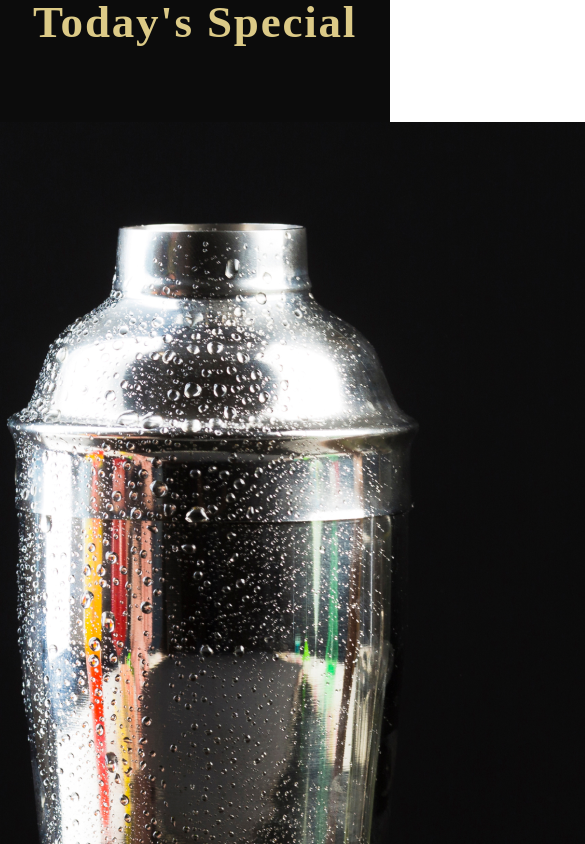
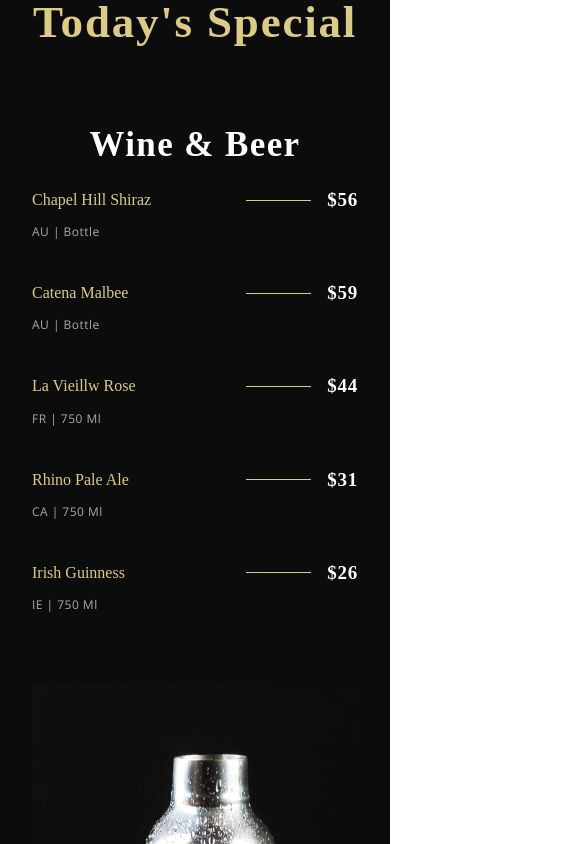
Before and after one commit to Eldor-dev/Restaurant-project, a React (Create React App) app: page / in a window 390 px wide. Shown: the part 3560-4404 px from the top of the page, 585 px wide, since content can reach past the window. Built offline with nearby package versions, Linux system fonts and the light colour scheme; a web font is replaced by a local one.

Commit message:
restaurant project

```diff
--- a/src/components/Menuitem/MenuItem.css
+++ b/src/components/Menuitem/MenuItem.css
@@ -11,3 +11,25 @@
   justify-content: space-between;
   align-items: center;
 }
+
+.app__menuitem-sub {
+  width: 100%;
+  margin-top: 0.2rem;
+}
+
+.app__menuitem-name {
+  flex: 1;
+}
+
+.app__menuitem-dash {
+  width: 20%;
+  height: 1px;
+  background: var(--color-golden);
+  margin: 0 1rem;
+}
+
+.app__menuitem-price {
+  display: flex;
+  justify-content: flex-end;
+  align-items: flex-end;
+}
--- a/src/components/Menuitem/MenuItem.jsx
+++ b/src/components/Menuitem/MenuItem.jsx
@@ -15,12 +15,11 @@
       <div className="app__menuitem-price">
         <p className="p__cormorant">{price}</p>
       </div>
-
-      <div className="app__menuitem-sub">
-        <p className="p__opensans" style={{ color: "#AAA" }}>
-          {tags}
-        </p>
-      </div>
+    </div>
+    <div className="app__menuitem-sub">
+      <p className="p__opensans" style={{ color: "#AAA" }}>
+        {tags}
+      </p>
     </div>
   </div>
 );
--- a/src/container/Menu/SpecialMenu.css
+++ b/src/container/Menu/SpecialMenu.css
@@ -16,3 +16,66 @@
   align-items: flex-start;
   flex-direction: row;
 }
+
+.app__specialMenu-menu_heading {
+  font-family: var(--font-base);
+  font-weight: 600;
+  font-size: 45px;
+  line-height: 58.5px;
+  letter-spacing: 0.04em;
+  color: var(--color-white);
+}
+
+.app__specialMenu-menu_wine,
+.app__specialMenu-menu_cocktails {
+  flex: 1;
+  flex-direction: column;
+  width: 100%;
+}
+
+.app__specialMenu-menu_img {
+  width: 410px;
+  margin: 0 2rem;
+}
+
+.app__specialMenu-menu_img img {
+  width: 100%;
+  height: auto;
+}
+
+.app__specialMenu-menu_items {
+  display: flex;
+  flex-direction: column;
+  width: 100%;
+}
+
+@media screen and (max-width: 2000px) {
+  .app__specialMenu-menu_img {
+    width: 650px;
+  }
+
+  .app__specialMenu-menu_img img {
+    height: 920px;
+  }
+}
+@media screen and (max-width: 1150px) {
+  .app__specialMenu-menu {
+    flex-direction: column;
+    align-items: center;
+    width: 100%;
+  }
+
+  .app__specialMenu-menu_img {
+    margin: 3rem 0;
+  }
+}
+@media screen and (max-width: 600px) {
+  .app__specialMenu-menu_img {
+    width: 100%;
+  }
+
+  .app__specialMenu-menu_heading {
+    font-size: 35px;
+    line-height: 48.5px;
+  }
+}
```
